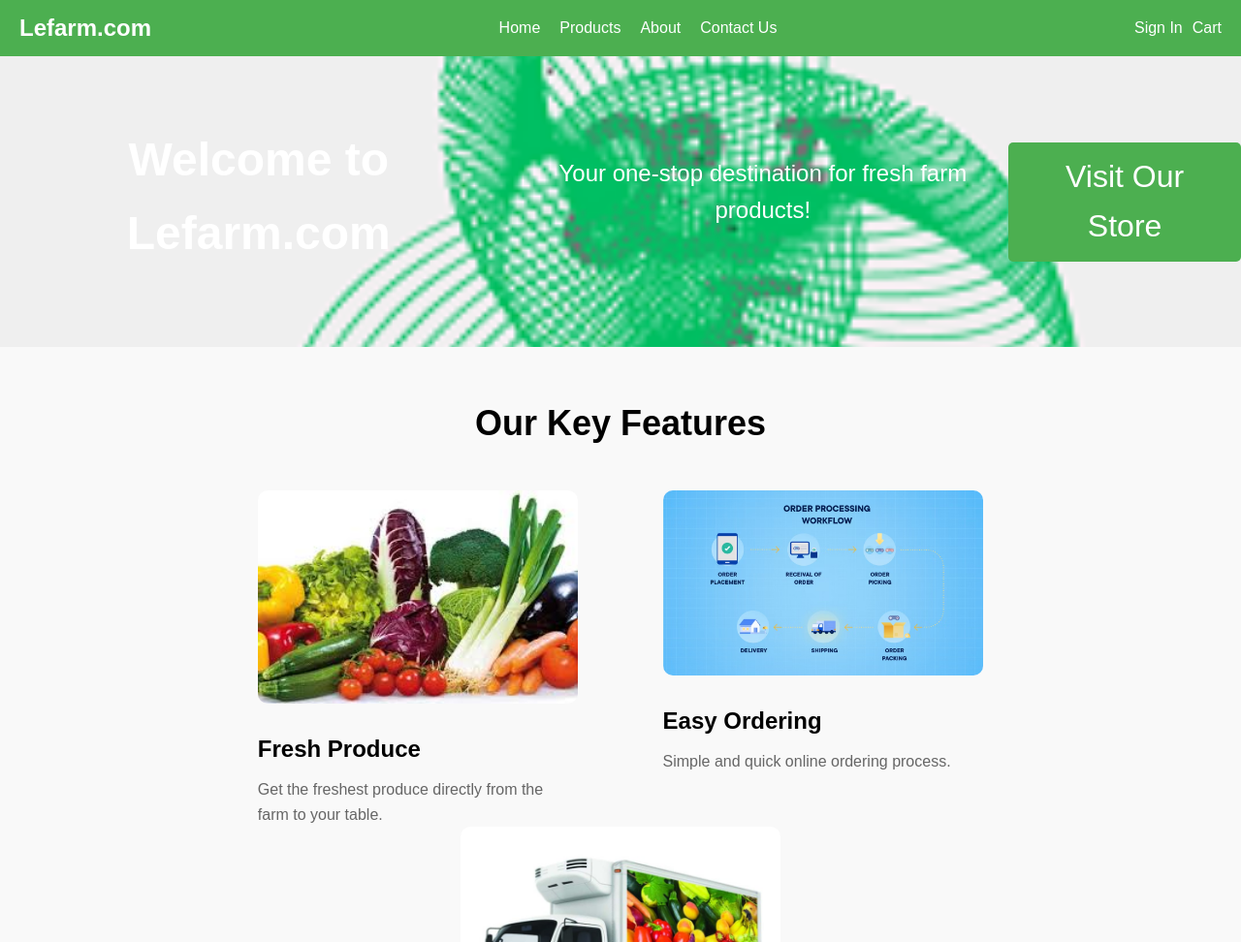
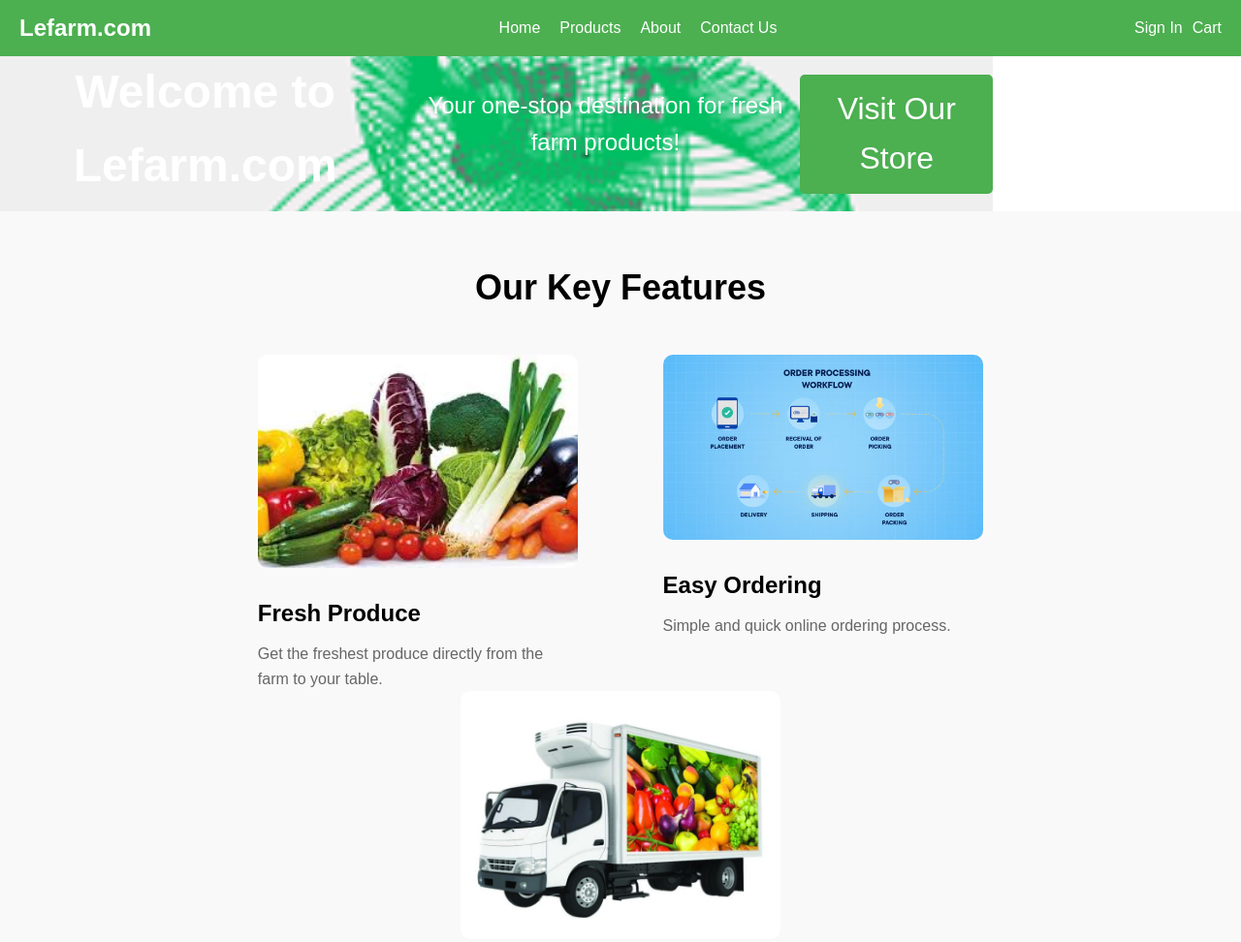
Before and after one commit to lenny1-ux/Project-Landing-Page, a plain HTML site: page index.html in a window 1280 px wide. Shown: the top 972 px of the page at 97% size. Drawn offline with Linux system fonts and the light colour scheme; files whose address does not match are found by name.

Commit message:
Update v5.css

```diff
--- a/styles/v5.css
+++ b/styles/v5.css
@@ -95,8 +95,8 @@ nav ul li a:hover {
 /* Main Section Styles */
 
 .main {
-    width: 100%;
-    height: 300px;
+    width: 80%;
+    height: 160px;
     background-image: url('images/lefarm.png');
     background-size: cover;
     background-position: center;
```
